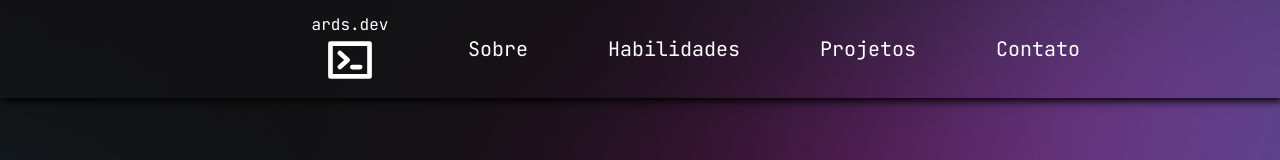
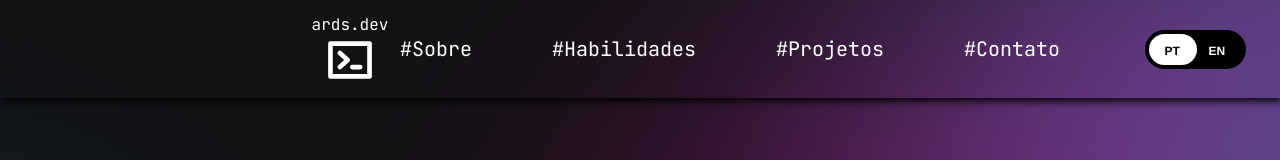
Before and after one commit to ardszsantos/portifolio, a React (Create React App) app: page / in a window 1280 px wide. Shown: the top 160 px of the page. Built offline with nearby package versions, Linux system fonts and the light colour scheme.

Commit message:
feat: made the lenguage toggler

```diff
--- a/src/components/nav-bar.js
+++ b/src/components/nav-bar.js
@@ -1,6 +1,7 @@
 import React, { useState } from 'react';
 import { ReactTerminal, TerminalContextProvider } from 'react-terminal';
 import '../styles/nav-bar.css';
+import '../styles/switch.css';
 import terminal from '../assets/images/terminal-svgrepo-com.svg';
 
 const NavBar = () => {
@@ -46,10 +47,16 @@
         <img src={terminal} alt="Terminal icon" onClick={toggleTerminal} />
       </div>
       <nav className={`navigation ${isOpen ? 'active' : ''}`}>
-        <p><a href="#sobre" id="sobre">Sobre</a></p>
-        <p><a href="#habilidades" id="habilidades">Habilidades</a></p>
-        <p><a href="#projetos" id="projetos">Projetos</a></p>
-        <p><a href="#contato" id="contato">Contato</a></p>
+        <p><a href="#sobre" id="sobre">#Sobre</a></p>
+        <p><a href="#habilidades" id="habilidades">#Habilidades</a></p>
+        <p><a href="#projetos" id="projetos">#Projetos</a></p>
+        <p><a href="#contato" id="contato">#Contato</a></p>
+        <div class="switch ">
+          <input id="language-toggle" class="check-toggle check-toggle-round-flat " type="checkbox"/>
+            <label for="language-toggle"></label>
+            <span class="on">PT</span>
+            <span class="off">EN</span>
+        </div>
       </nav>
       <button className="hamburger" onClick={toggleMenu}>
         &#9776;
--- /dev/null
+++ b/src/styles/switch.css
@@ -0,0 +1,109 @@
+.switch {
+  position: relative;
+  display: inline-block;
+  margin: 0 5px;
+}
+
+.switch>span {
+  position: absolute;
+  top: 14px;
+  pointer-events: none;
+  font-family: 'Helvetica', Arial, sans-serif;
+  font-weight: bold;
+  font-size: 12px;
+  text-transform: uppercase;
+  text-shadow: 0 1px 0 rgba(0, 0, 0, .06);
+  width: 50%;
+  text-align: center;
+}
+
+input.check-toggle-round-flat:checked~.off {
+  color: black;
+}
+
+input.check-toggle-round-flat:checked~.on {
+  color: #fff;
+}
+
+.switch>span.on {
+  left: 0;
+  padding-left: 2px;
+  color: black;
+}
+
+.switch>span.off {
+  right: 0;
+  padding-right: 4px;
+  color: #fff;
+}
+
+.check-toggle {
+  position: absolute;
+  margin-left: -9999px;
+  visibility: hidden;
+}
+
+.check-toggle+label {
+  display: block;
+  position: relative;
+  cursor: pointer;
+  outline: none;
+  -webkit-user-select: none;
+  -moz-user-select: none;
+  -ms-user-select: none;
+  user-select: none;
+}
+
+input.check-toggle-round-flat+label {
+  padding: 2px;
+  width: 97px;
+  height: 35px;
+  background-color: black;
+  -webkit-border-radius: 60px;
+  -moz-border-radius: 60px;
+  -ms-border-radius: 60px;
+  -o-border-radius: 60px;
+  border-radius: 60px;
+}
+
+input.check-toggle-round-flat+label:before,
+input.check-toggle-round-flat+label:after {
+  display: block;
+  position: absolute;
+  content: "";
+}
+
+input.check-toggle-round-flat+label:before {
+  top: 2px;
+  left: 2px;
+  bottom: 2px;
+  right: 2px;
+  background-color: black;
+
+  -ms-border-radius: 60px;
+  -o-border-radius: 60px;
+  border-radius: 60px;
+}
+
+input.check-toggle-round-flat+label:after {
+  top: 4px;
+  left: 4px;
+  bottom: 4px;
+  width: 48px;
+  background-color: #fff;
+  -webkit-border-radius: 52px;
+  -moz-border-radius: 52px;
+  -ms-border-radius: 52px;
+  -o-border-radius: 52px;
+  border-radius: 52px;
+  -webkit-transition: margin 0.2s;
+  -moz-transition: margin 0.2s;
+  -o-transition: margin 0.2s;
+  transition: margin 0.2s;
+}
+
+input.check-toggle-round-flat:checked+label {}
+
+input.check-toggle-round-flat:checked+label:after {
+  margin-left: 44px;
+}
```
